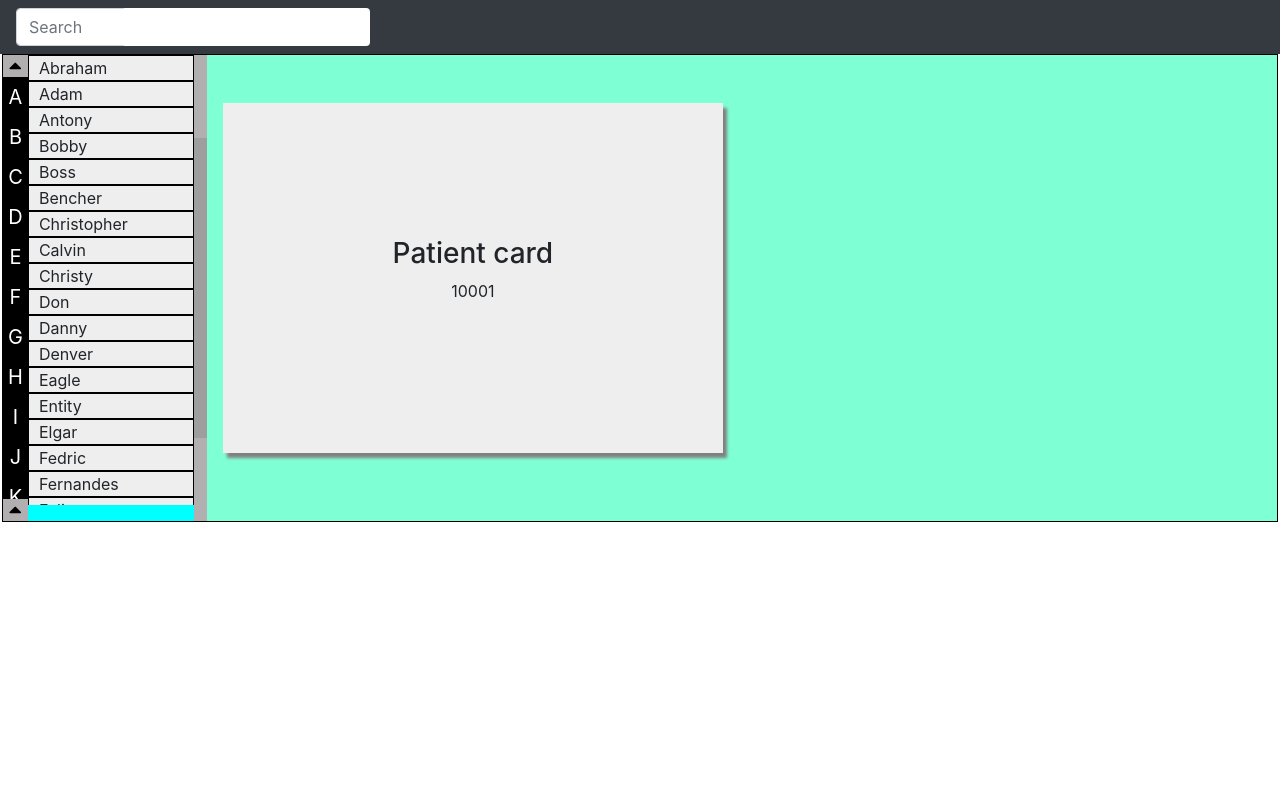
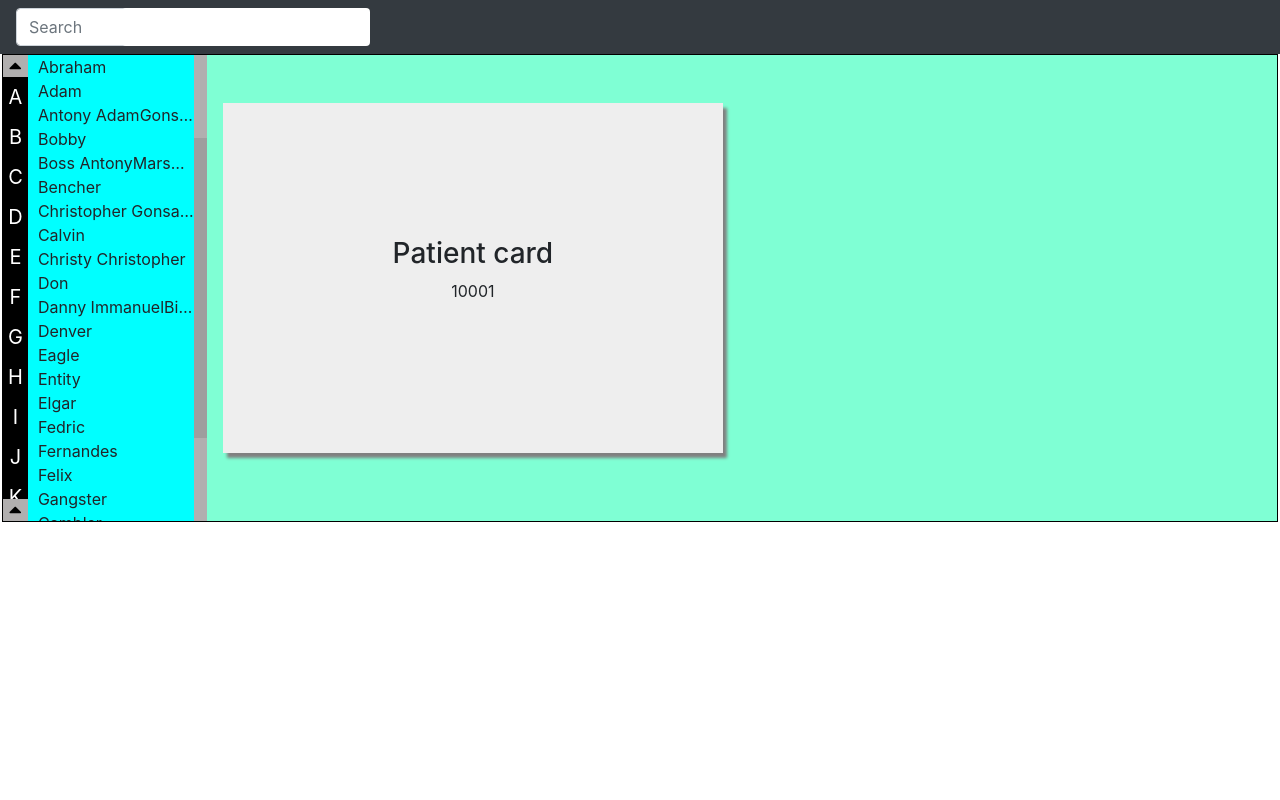
Before and after one commit to Vimalraveendra/website-movable, a plain HTML site: page index.html in a window 1280 px wide. Drawn offline with nearby package versions, Linux system fonts and the light colour scheme; grey boxes are pictures that could not be loaded.

Commit message:
added Ellipsis for the larger text in the patient list

```diff
--- a/script.js
+++ b/script.js
@@ -9,7 +9,7 @@ const patientContainerEl = document.querySelector('.patient-container')
 const cardContainerEl = document.querySelector('.card-container')
 const patientCardEl = document.querySelector('.patient-card')
 
-console.log("input",inputInsideEl)
+
 
 const searchData=["Nazywa","Identyfikator","Pesel","Miasto","Phone"]
 
@@ -22,7 +22,7 @@ const usersData=[
       "name":"Adam"
     },{
       "id":10003,
-      "name":"Antony"
+      "name":"Antony AdamGonslavas"
     },
     {
       "id":10004,
@@ -30,7 +30,7 @@ const usersData=[
     },
     {
       "id":10005,
-      "name":"Boss"
+      "name":"Boss AntonyMarshell"
     },
     {
       "id":10006,
@@ -38,7 +38,7 @@ const usersData=[
     },
     {
       "id":10007,
-      "name":"Christopher"
+      "name":"Christopher Gonsalves"
     },
     {
       "id":10008,
@@ -46,7 +46,7 @@ const usersData=[
     },
     {
       "id":10009,
-      "name":"Christy"
+      "name":"Christy Christopher"
     },
     {
       "id":10010,
@@ -54,7 +54,7 @@ const usersData=[
     },
     {
       "id":10011,
-      "name":"Danny"
+      "name":"Danny ImmanuelBidenSalves"
     },
     {
       "id":10012,
@@ -248,9 +248,7 @@ function createPatientCard({name,id}){
     if(inputEL.value==='Nazywa'){
        renderUsers()
     }
-    // inputEL.addEventListener('mouseleave',function(){
-    //   inputEL.value="";
-    // })
+
   }
 
   function setInputValue(event){
@@ -259,7 +257,7 @@ function createPatientCard({name,id}){
     inputInsideEl.focus();
     searchListEl.classList.toggle('done')
     inputInsideEl.addEventListener('input',setUserInput)
-    inputInsideEl.value="";
+
   }
 
 
@@ -271,6 +269,8 @@ function createPatientCard({name,id}){
     const userList = document.createElement('li');
     const userText = document.createTextNode(user)
     userList.addEventListener('click',setInputValue )
+    inputInsideEl.value="";
+    inputEL.value ="";
     userList.appendChild(userText)
     searchListEl.appendChild(userList)
 
--- a/style.css
+++ b/style.css
@@ -97,6 +97,8 @@ ul {
   flex-basis: 15%;
   background-color: aqua;
   display: flex;
+  width:180px;
+
 }
 
 /* right-pane */
@@ -104,6 +106,7 @@ ul {
   flex-grow: 1;
   flex-shrink: 0;
   background-color: aquamarine;
+
 }
 
 /* separator */
@@ -133,6 +136,7 @@ ul {
   margin: 0;
   padding: 5px;
   font-size: 1.25rem;
+
 }
 
 .caret{
@@ -147,19 +151,27 @@ ul {
 
 /* patient card container */
 .list-container {
-  width: 100%;
+  width: 97%;
 }
 .patient-list {
-  width: 100%;
+  width: 95%;
   height: 450px;
-    overflow: auto;
+    /* overflow: auto; */
 }
 
 /* patient list */
 .patient-list li {
-  border: 1px solid black;
+  /* border: 1px solid black; */
   padding: 0 10px;
-  background-color: #eee;
+  /* background-color: #eee; */
+  white-space: nowrap;
+  overflow: hidden;
+  text-overflow: ellipsis;
+  max-width:100%;
+}
+
+.patient-list li :hover{
+  overflow: auto;
 }
 
 /* patient card */
```
